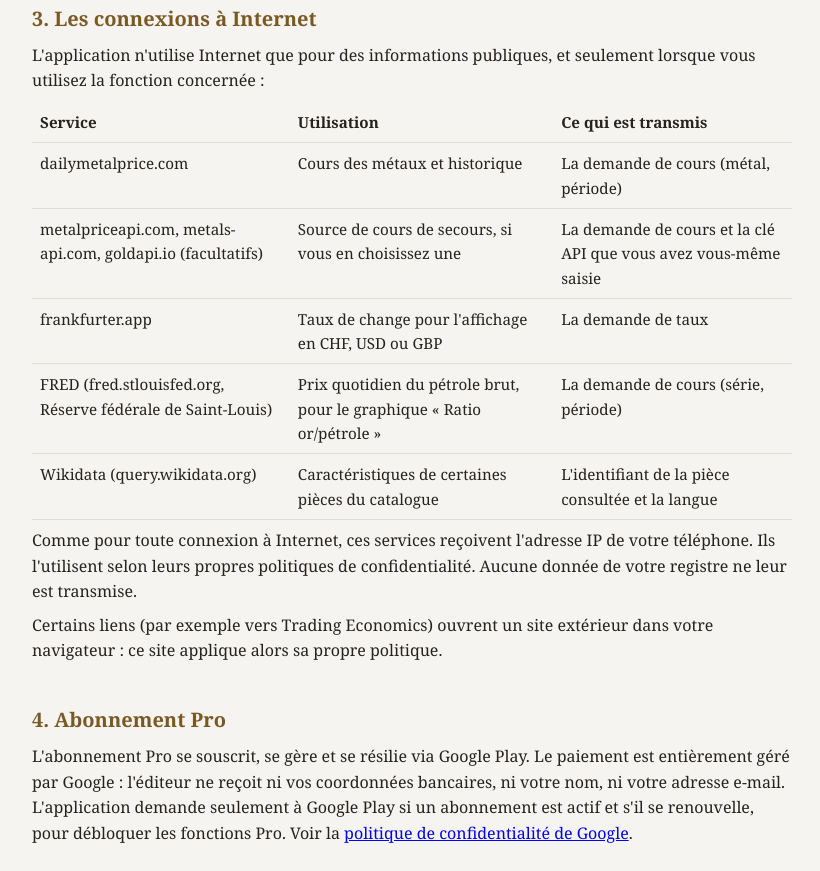
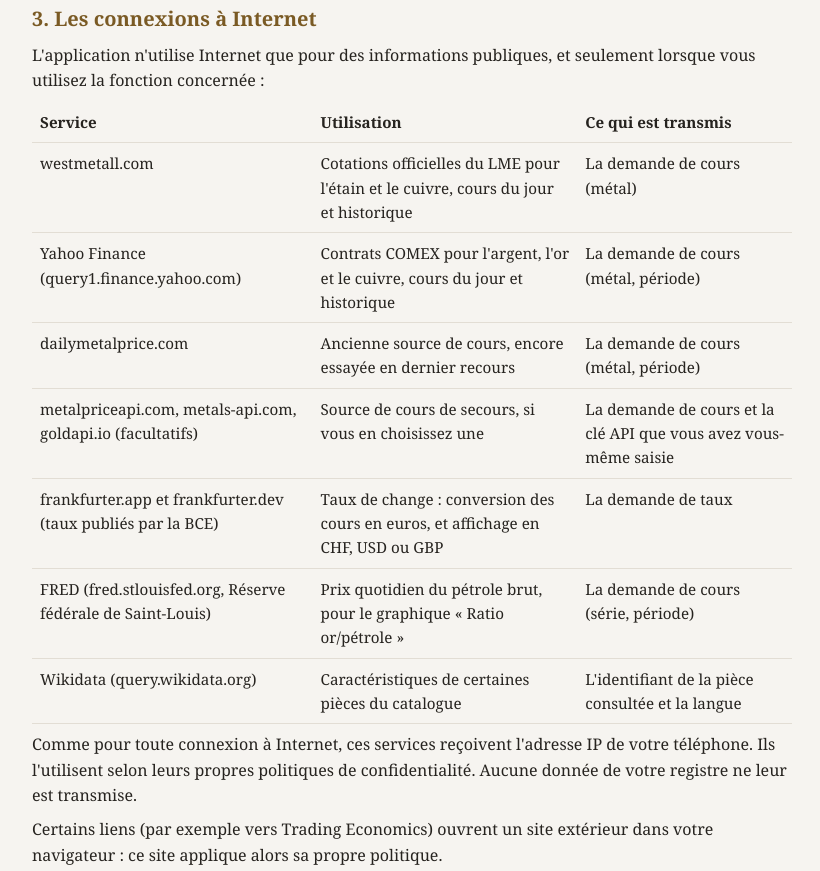
Before and after one commit to metalingot/metalingot.github.io, a plain HTML site: page confidentialite.html in a window 1280 px wide. Shown: the part 950-1821 px from the top of the page, without its empty margins (228-1048 px from the left). Drawn offline with Linux system fonts and the light colour scheme.

Commit message:
Add files via upload

```diff
--- a/confidentialite.html
+++ b/confidentialite.html
@@ -47,9 +47,11 @@
 <div class="tableau">
 <table>
   <tr><th>Service</th><th>Utilisation</th><th>Ce qui est transmis</th></tr>
-  <tr><td>dailymetalprice.com</td><td>Cours des métaux et historique</td><td>La demande de cours (métal, période)</td></tr>
+  <tr><td>westmetall.com</td><td>Cotations officielles du LME pour l'étain et le cuivre, cours du jour et historique</td><td>La demande de cours (métal)</td></tr>
+  <tr><td>Yahoo Finance (query1.finance.yahoo.com)</td><td>Contrats COMEX pour l'argent, l'or et le cuivre, cours du jour et historique</td><td>La demande de cours (métal, période)</td></tr>
+  <tr><td>dailymetalprice.com</td><td>Ancienne source de cours, encore essayée en dernier recours</td><td>La demande de cours (métal, période)</td></tr>
   <tr><td>metalpriceapi.com, metals-api.com, goldapi.io (facultatifs)</td><td>Source de cours de secours, si vous en choisissez une</td><td>La demande de cours et la clé API que vous avez vous-même saisie</td></tr>
-  <tr><td>frankfurter.app</td><td>Taux de change pour l'affichage en CHF, USD ou GBP</td><td>La demande de taux</td></tr>
+  <tr><td>frankfurter.app et frankfurter.dev (taux publiés par la BCE)</td><td>Taux de change : conversion des cours en euros, et affichage en CHF, USD ou GBP</td><td>La demande de taux</td></tr>
   <tr><td>FRED (fred.stlouisfed.org, Réserve fédérale de Saint-Louis)</td><td>Prix quotidien du pétrole brut, pour le graphique « Ratio or/pétrole »</td><td>La demande de cours (série, période)</td></tr>
   <tr><td>Wikidata (query.wikidata.org)</td><td>Caractéristiques de certaines pièces du catalogue</td><td>L'identifiant de la pièce consultée et la langue</td></tr>
 </table>
@@ -119,9 +121,11 @@
 <div class="tableau">
 <table>
   <tr><th>Service</th><th>Purpose</th><th>What is sent</th></tr>
-  <tr><td>dailymetalprice.com</td><td>Metal prices and price history</td><td>The price request (metal, period)</td></tr>
+  <tr><td>westmetall.com</td><td>Official LME prices for tin and copper, daily price and history</td><td>The price request (metal)</td></tr>
+  <tr><td>Yahoo Finance (query1.finance.yahoo.com)</td><td>COMEX contracts for silver, gold and copper, daily price and history</td><td>The price request (metal, period)</td></tr>
+  <tr><td>dailymetalprice.com</td><td>Former price source, still tried as a last resort</td><td>The price request (metal, period)</td></tr>
   <tr><td>metalpriceapi.com, metals-api.com, goldapi.io (optional)</td><td>Fallback price source, if you choose one</td><td>The price request and the API key you entered yourself</td></tr>
-  <tr><td>frankfurter.app</td><td>Exchange rates for displaying CHF, USD or GBP</td><td>The rate request</td></tr>
+  <tr><td>frankfurter.app and frankfurter.dev (rates published by the ECB)</td><td>Exchange rates: converting prices into euros, and displaying CHF, USD or GBP</td><td>The rate request</td></tr>
   <tr><td>FRED (fred.stlouisfed.org, Federal Reserve Bank of St. Louis)</td><td>Daily crude oil prices, for the “Gold/oil ratio” chart</td><td>The price request (series, period)</td></tr>
   <tr><td>Wikidata (query.wikidata.org)</td><td>Details of some coins in the catalogue</td><td>The identifier of the coin viewed and the language</td></tr>
 </table>
```
